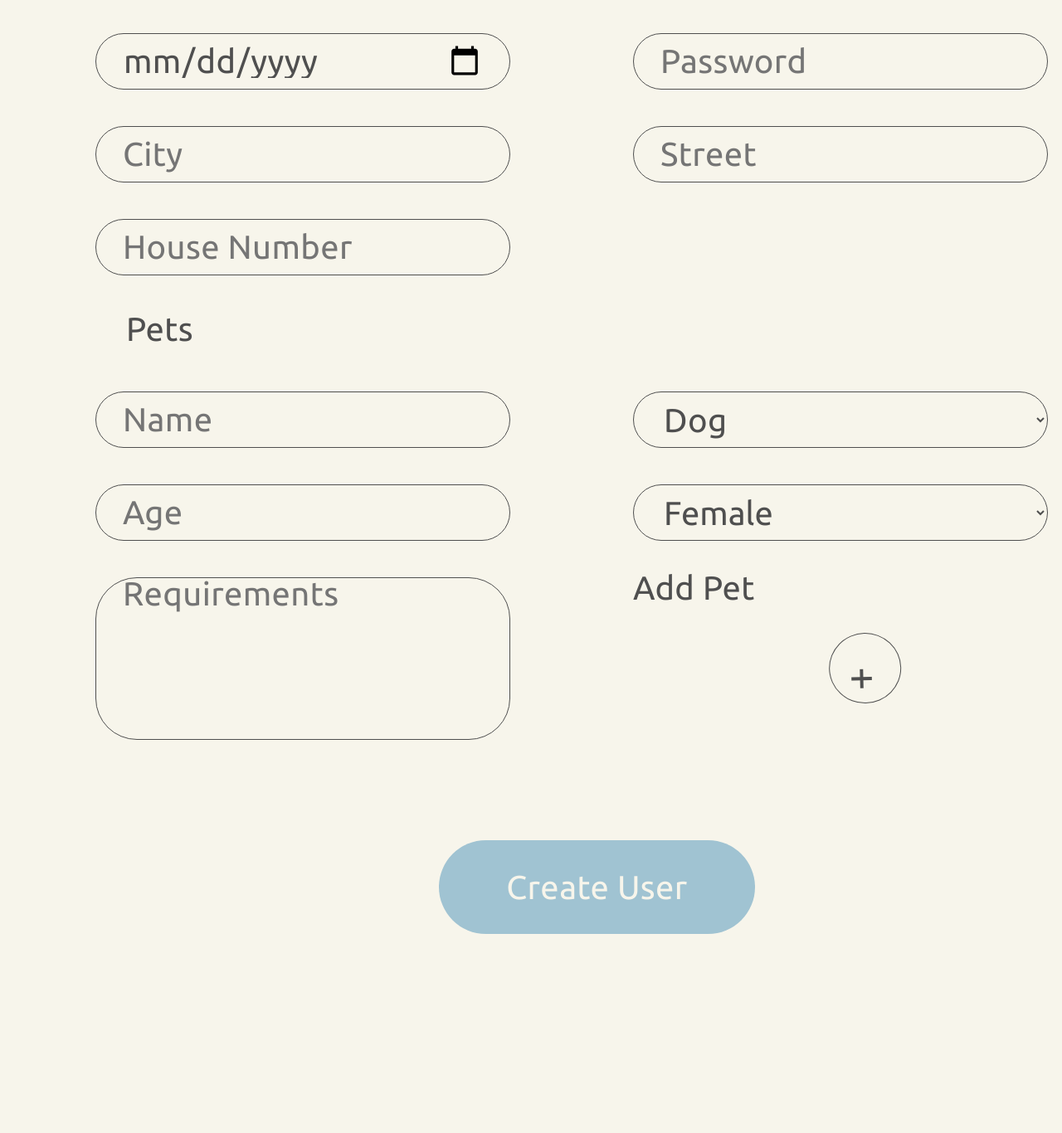
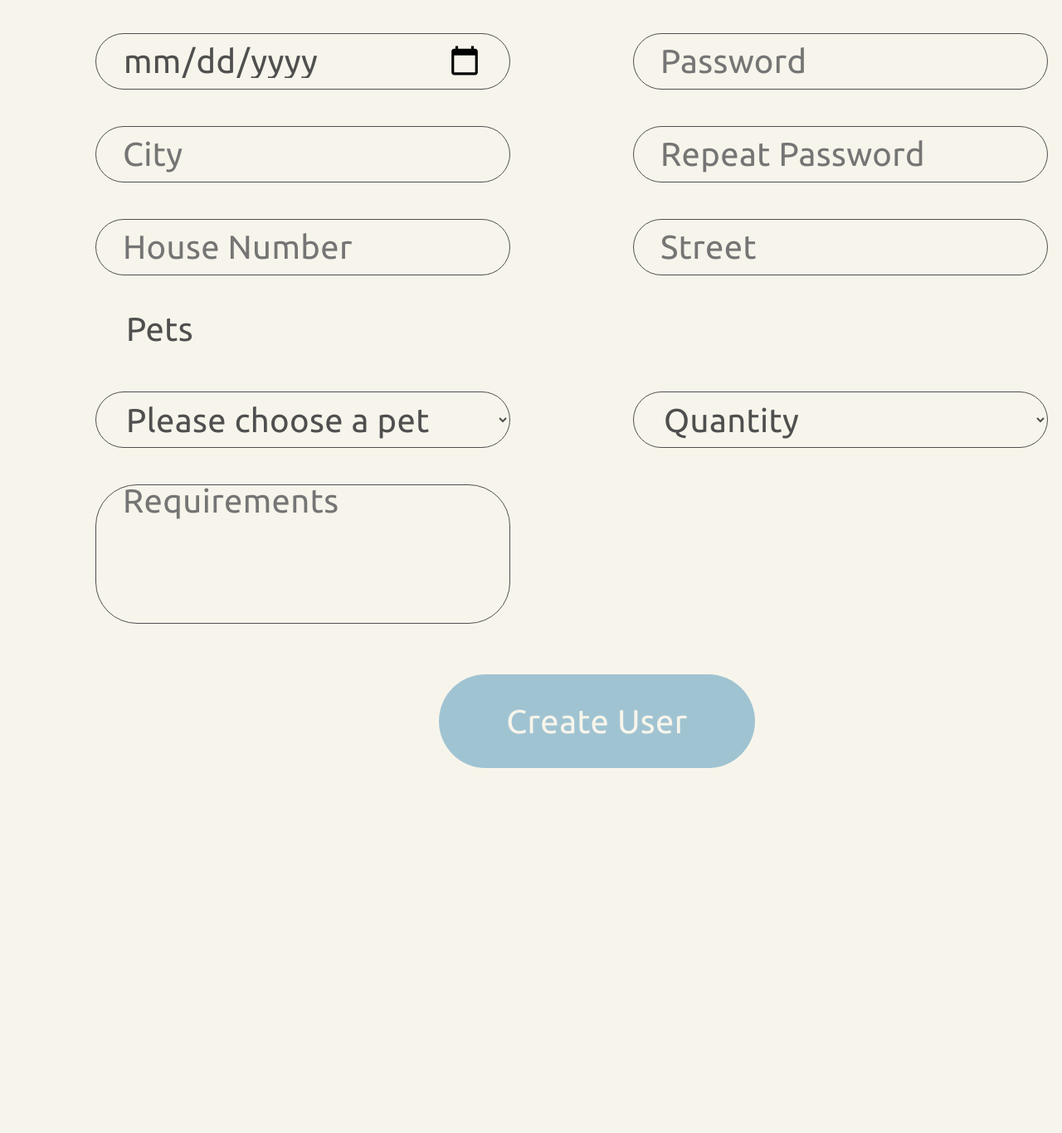
Before and after one commit to Unstoppable-SDP/pawpal, a PHP site: page /signUp.html in a window 1280 px wide. Shown: the part 458-1824 px from the top of the page at 83% size. Run offline with PHP 8.4, Linux system fonts and the light colour scheme.

Commit message:
EditingSignup

```diff
--- a/css/signUp.css
+++ b/css/signUp.css
@@ -196,6 +196,17 @@ input {
     border-radius: 100px;
 }
 
+.textbox10 {
+    position: absolute;
+    width: 500px;
+    height: 68px;
+    left: 763px;
+    top: 722px;
+    background: #F7F5EB;
+    border: 1px solid #4F4F4F;
+    border-radius: 100px;
+}
+
 .textboxforPets1 {
     position: absolute;
     width: 500px;
@@ -205,6 +216,15 @@ input {
     background: #F7F5EB;
     border: 1px solid #4F4F4F;
     border-radius: 100px;
+    padding-right:0.8em;
+    padding-left:0.8em;
+    font-family: 'Ubuntu';
+    font-style: normal;
+    font-weight: 400;
+    font-size: 40px;
+    line-height: 38px;
+    letter-spacing: 0.01em;
+    color: #4F4F4F;
 }
 
 .textboxforPets2 {
@@ -230,38 +250,12 @@ input {
 .textboxforPets3 {
     position: absolute;
     width: 500px;
-    height: 68px;
+    height: 168px;
     left: 115px;
     top: 1042px;
     background: #F7F5EB;
     border: 1px solid #4F4F4F;
-    border-radius: 100px;
-}
-
-.textboxforPets4 {
-    position: absolute;
-    width: 500px;
-    height: 68px;
-    left: 763px;
-    top: 1042px;
-    font-size: 40px;
-    font-weight: 400;
-    color: #4F4F4F;
-    padding-left:0.8em;
-    background: #F7F5EB;
-    border: 1px solid #4F4F4F;
-    border-radius: 100px;
-}
-
-.textboxforPets5 {
-    position: absolute;
-    width: 500px;
-    height: 196px;
-    left: 115px;
-    top: 1154px;
     resize: none;
-    background: #F7F5EB;
-    border: 1px solid #4F4F4F;
     border-radius: 50px;
     padding-right:0.8em;
     padding-left:0.8em;
@@ -274,35 +268,13 @@ input {
     color: #4F4F4F;
 }
 
-.buttonforpet {
-    box-sizing: border-box;
-    position: absolute;
-    width: 85.13px;
-    height: 87.26px;
-    left: 1000.24px;
-    top: 1220px;
-    cursor: pointer;
-
-    background: #F7F5EB;
-    border: 1px solid #4F4F4F;
-    transform: rotate(88.65deg);
-    border-radius: 50%;
-
-    font-family: 'Ubuntu';
-    font-style: normal;
-    font-weight: 400;
-    font-size: 50px;
-    line-height: 38px;
-    letter-spacing: 0.01em;
-    color: #4F4F4F;
-}
 
 .createButton {
     position: absolute;
     width: 381px;
     height: 113px;
     left: 529px;
-    top: 1471px;
+    top: 1271px;
     cursor: pointer;
 
     background: #A0C3D2;
--- a/schema.sql
+++ b/schema.sql
@@ -49,11 +49,9 @@ CREATE TABLE pets_type (
 
 CREATE TABLE Pets (
 	pet_id INT PRIMARY KEY AUTO_INCREMENT,
-    pet_name VARCHAR(25),
     owner_id INT,
     pet_type VARCHAR(25),
-    pet_age INT,
-    pet_gender VARCHAR(6),
+    quantity INT,
     requirements VARCHAR(500),
 	CONSTRAINT fk_p_owner
 		FOREIGN KEY (owner_id)
--- a/signUp.html
+++ b/signUp.html
@@ -54,7 +54,9 @@
 
 
         <input type="text" placeholder="City" name="city" class = "textbox7" required>
-        <input type="text" placeholder="Street" name="street" class = "textbox8" required>
+        <input type="password" placeholder="Repeat Password" name="repwd" class = "textbox8" required>
+
+        <input type="text" placeholder="Street" name="street" class = "textbox10" required>
 
 
 
@@ -64,10 +66,10 @@
         <h4 class="title2">Pets</h4>
 
 
-        <input type="text" placeholder="Name" name="petname" class = "textboxforPets1" required>
         <label for="Type"></label>
-        <select name="type" required id="Type" class="textboxforPets2">
-            <option value="Dog" selected class = "textop">Dog</option>
+        <select name="type" required id="Type" class="textboxforPets1">
+          <option value="">Please choose a pet</option>
+          <option value="Dog"  class = "textop">Dog</option>
             <option value="Cat" class = "textop">Cat</option>
             <option value="Turtle" class = "textop">Turtle</option>
             <option value="Hamster" class = "textop">Hamster</option>
@@ -81,18 +83,21 @@
             <option value="Amphibians" class = "textop">Amphibians</option>
         </select>
 
+        <select required name="quantity" class="textboxforPets2" id="Quantity-select" >
+          <option value="">Quantity</option>
+          <option value="1" >One</option>
+          <option value="2">Two</option>
+          <option value="3">Three</option>
+          <option value="4">Four</option>
+          <option value="5">Five</option>
+          <option value="6">Six</option>
+      </select>
 
 
-        <input type="number" placeholder="Age" name="petage" class = "textboxforPets3" required>
 
-        <select name="petgender" required id="gender" class="textboxforPets4">
-          <option value="Female" selected class = "textop">Female</option>
-           <option value="Male" class = "textop">Male</option>
-      </select>
 
-        <textarea type ="text" placeholder="Requirements" name="requirements" class="textboxforPets5"></textarea>
-        <h6 class="title3">Add Pet</h6>
-        <input type="button" class="buttonforpet" name="addpet" value="+">
+        <textarea type ="text" placeholder="Requirements" name="requirements" class="textboxforPets3"></textarea>
+
         <input type="submit" class = "createButton" name="createuser" value="Create User">
     </form>
 </body>
```
Also changed, not shown: Booking.html (+6 -6 lines), css/profile.css (+16 -64 lines), profile.html (+13 -14 lines), signUp.php (+14 -6 lines).
